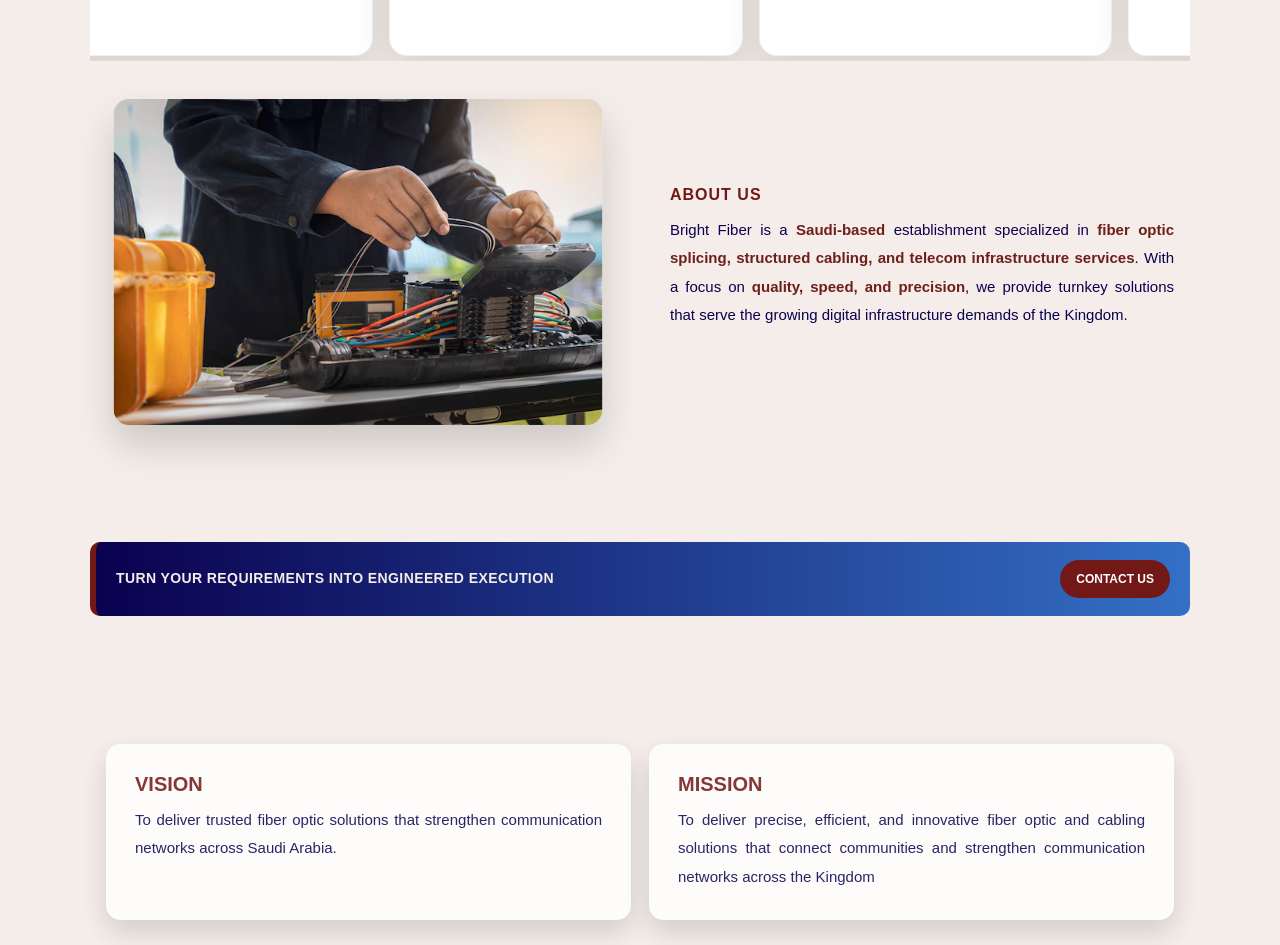
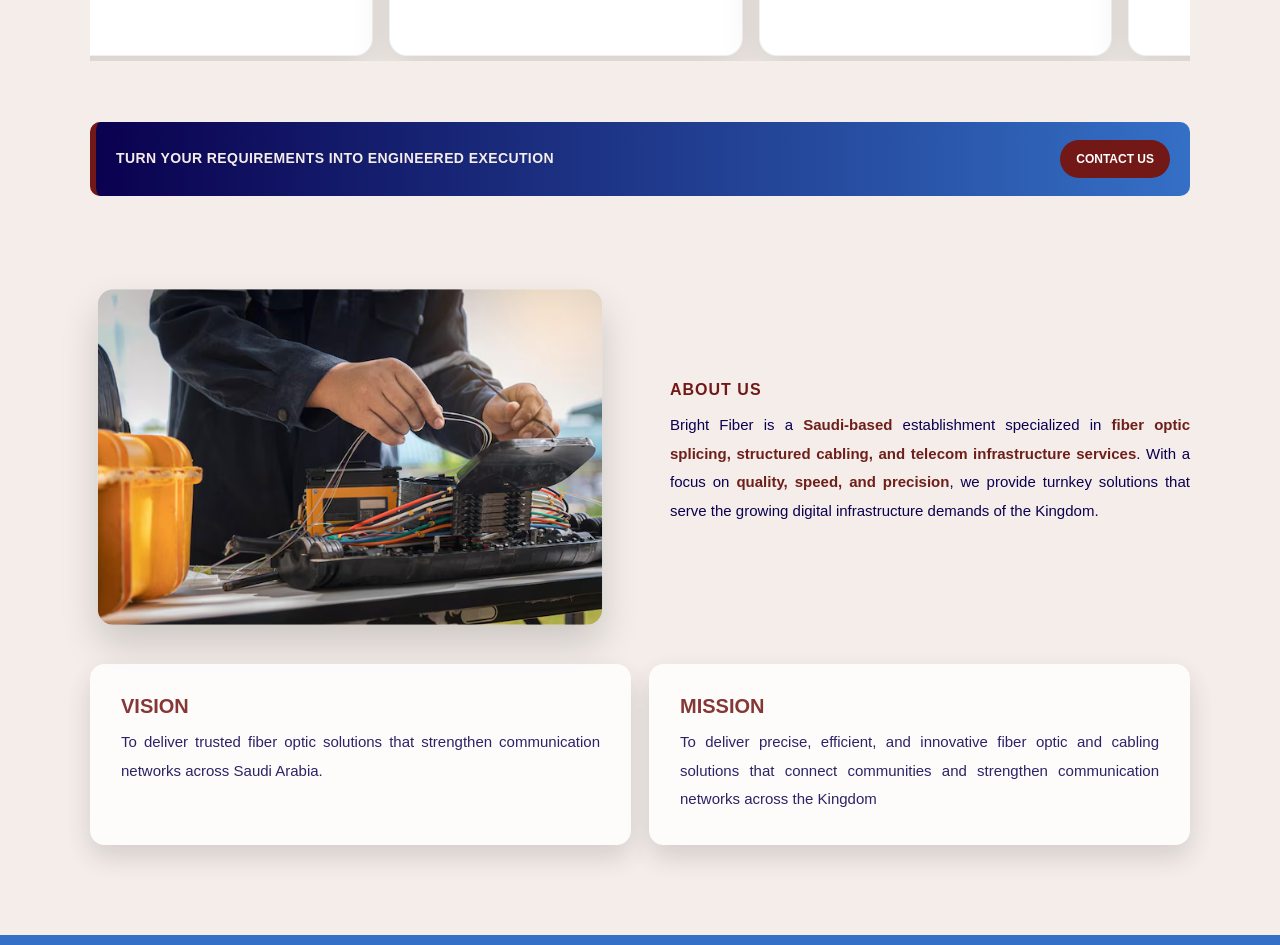
Before and after one commit to ZahraAlmusajin/bright-fiber, a Next.js app: page / in a window 1280 px wide. Shown: the part 880-1825 px from the top of the page. Built offline with nearby package versions, Linux system fonts and the light colour scheme.

Commit message:
update ui

```diff
--- a/app/page.tsx
+++ b/app/page.tsx
@@ -23,6 +23,23 @@
         <ServicesCarousel />
       </section>
 </section>
+
+      {/* CTA BANNER (LIKE YOUR IMAGE) */}
+      <section className="cta">
+        <div className="cta-container">
+          <div className="cta-left">
+
+            <div className="cta-text">
+              <p className="cta-title">TURN YOUR REQUIREMENTS INTO ENGINEERED EXECUTION</p>
+            </div>
+          </div>
+
+          {/* Scroll to contact section */}
+          <a className="cta-btn" href="#contact">
+            CONTACT US
+          </a>
+        </div>
+      </section>
       {/* ABOUT US */}
       <section className="about">
         <div className="about-container">
@@ -50,22 +67,6 @@
         </div>
       </section>
 
-      {/* CTA BANNER (LIKE YOUR IMAGE) */}
-      <section className="cta">
-        <div className="cta-container">
-          <div className="cta-left">
-
-            <div className="cta-text">
-              <p className="cta-title">TURN YOUR REQUIREMENTS INTO ENGINEERED EXECUTION</p>
-            </div>
-          </div>
-
-          {/* Scroll to contact section */}
-          <a className="cta-btn" href="#contact">
-            CONTACT US
-          </a>
-        </div>
-      </section>
 
       {/* VISION + VALUES */}
       <section className="vv">
--- a/styles/home.css
+++ b/styles/home.css
@@ -107,14 +107,12 @@
 }
 
 .about {
-  padding: 50px 0;
-  padding-top: 270px;
+  padding: 30px 0;
 }
 
 .about-container {/*used*/
   max-width: 1100px;
   margin: 0 auto;
-  padding: 0 16px;
   display: grid;
   grid-template-columns: 1fr 1fr;
   gap: 60px;
@@ -153,6 +151,7 @@
 
 .cta { /*used*/
   padding: 10px 0;
+  padding-top: 250Px;
 }
 
 .cta-container { /*used*/
@@ -204,13 +203,12 @@
 }
 
 .vv { /*used*/
-  padding: 70px 0 90px;
+  padding: 0 0 90px;
 }
 
 .vv-container { /*used*/
   max-width: 1100px;
   margin: 0 auto;
-  padding: 0 16px;
   display: grid;
   grid-template-columns: 1fr 1fr;
   gap: 18px;
@@ -220,7 +218,7 @@
   border: 1px solid #fff;
   background: #fff;
   border-radius: 14px;
-  padding: 28px;
+  padding: 30px;
   box-shadow: 0 12px 28px rgba(0, 0, 0, 0.16);
   opacity: 0.85;
 }
```
